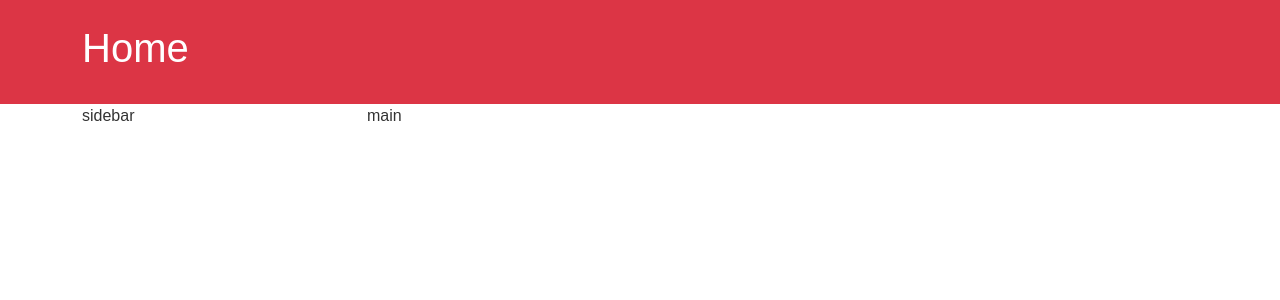
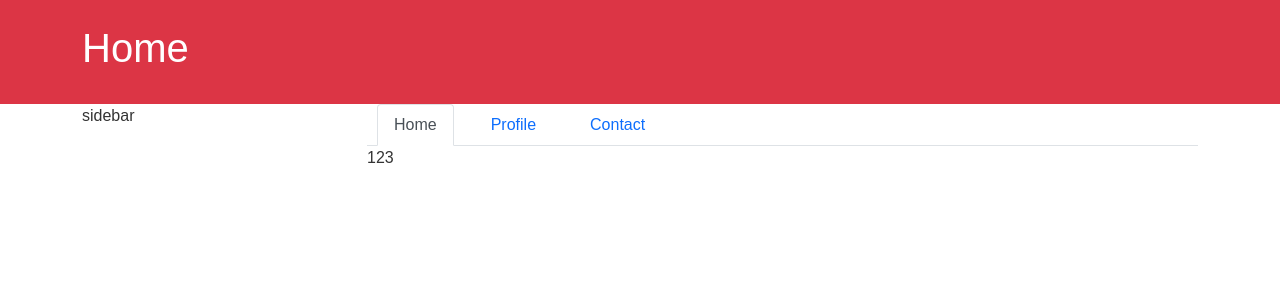
Before and after one commit to mukiwu/frontend-exercise, a Vue app: page / in a window 1280 px wide. Shown: the top 300 px of the page. Built offline with nearby package versions, Linux system fonts and the light colour scheme.

Commit message:
載入 js

```diff
--- a/public/index.html
+++ b/public/index.html
@@ -15,4 +15,5 @@
     <div id="app"></div>
     <!-- built files will be auto injected -->
   </body>
+  <script src="https://cdn.jsdelivr.net/npm/bootstrap@5.0.2/dist/js/bootstrap.bundle.min.js" integrity="sha384-MrcW6ZMFYlzcLA8Nl+NtUVF0sA7MsXsP1UyJoMp4YLEuNSfAP+JcXn/tWtIaxVXM" crossorigin="anonymous"></script>
 </html>
--- a/src/components/Main.vue
+++ b/src/components/Main.vue
@@ -1,6 +1,21 @@
 <template>
   <div>
-    main
+    <ul class="nav nav-tabs" id="myTab" role="tablist">
+      <li class="nav-item" role="presentation">
+        <button class="nav-link active" id="home-tab" data-bs-toggle="tab" data-bs-target="#home" type="button" role="tab" aria-controls="home" aria-selected="true">Home</button>
+      </li>
+      <li class="nav-item" role="presentation">
+        <button class="nav-link" id="profile-tab" data-bs-toggle="tab" data-bs-target="#profile" type="button" role="tab" aria-controls="profile" aria-selected="false">Profile</button>
+      </li>
+      <li class="nav-item" role="presentation">
+        <button class="nav-link" id="contact-tab" data-bs-toggle="tab" data-bs-target="#contact" type="button" role="tab" aria-controls="contact" aria-selected="false">Contact</button>
+      </li>
+    </ul>
+    <div class="tab-content" id="myTabContent">
+      <div class="tab-pane fade show active" id="home" role="tabpanel" aria-labelledby="home-tab">123</div>
+      <div class="tab-pane fade" id="profile" role="tabpanel" aria-labelledby="profile-tab">.456</div>
+      <div class="tab-pane fade" id="contact" role="tabpanel" aria-labelledby="contact-tab">789</div>
+    </div>
   </div>
 </template>
 
```
